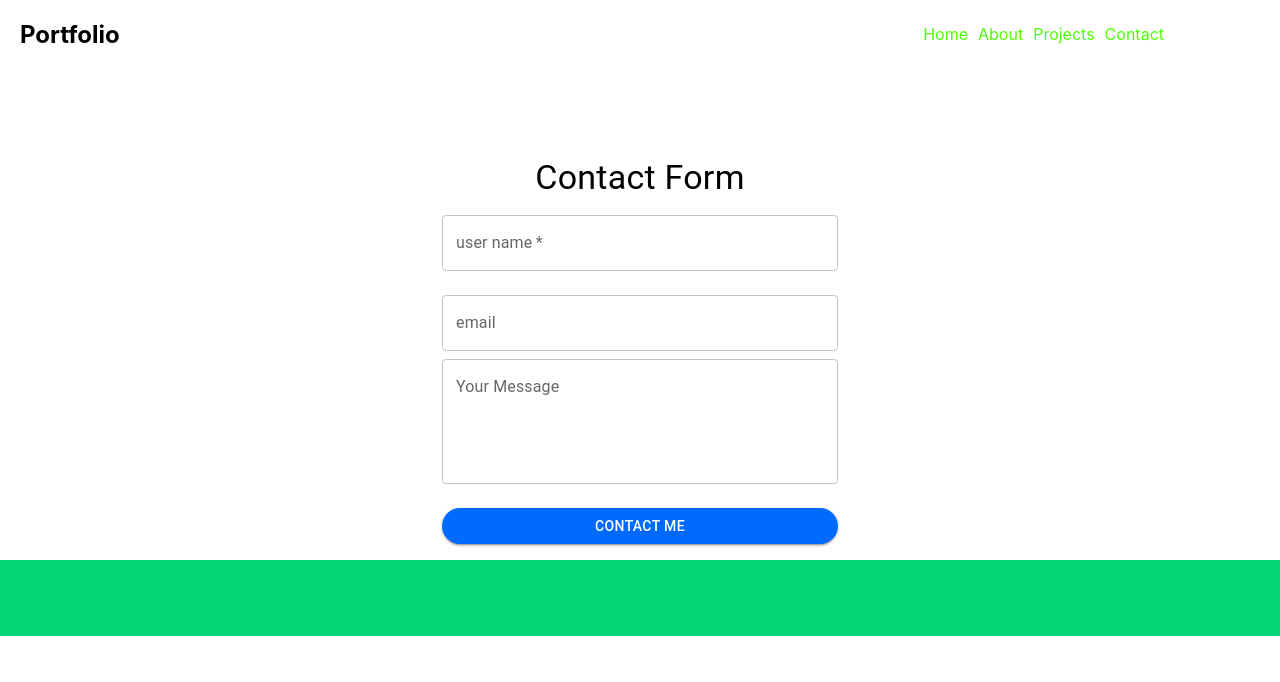
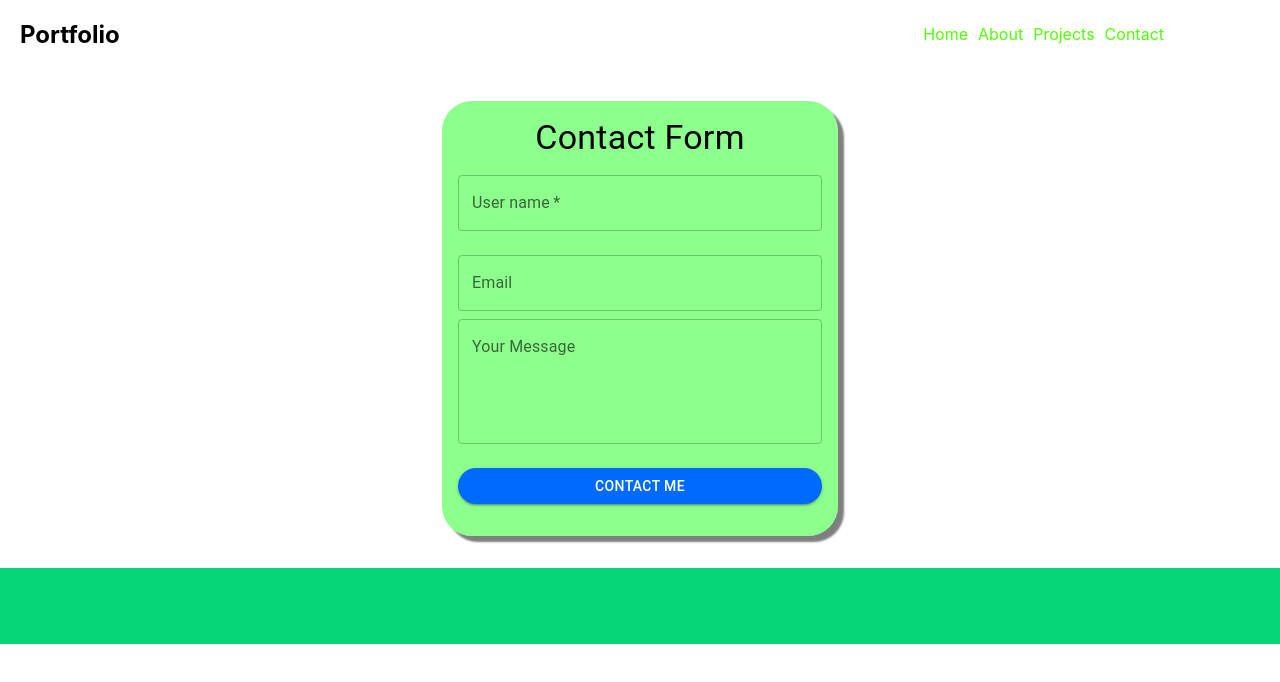
Before and after one commit to Kumarapuvenkatesu/port-folio, a React (Create React App) app: page /contact in a window 1280 px wide. Shown: the top 682 px of the page. Built offline with nearby package versions, Linux system fonts and the light colour scheme; some icons are missing.

Commit message:
cursoures rotatedadded

```diff
--- a/package.json
+++ b/package.json
@@ -11,6 +11,7 @@
     "@testing-library/jest-dom": "^6.6.3",
     "@testing-library/react": "^16.3.0",
     "@testing-library/user-event": "^13.5.0",
+    "prettier": "^3.6.2",
     "react": "^19.1.0",
     "react-chrono": "^2.9.1",
     "react-dom": "^19.1.0",
--- a/src/App.js
+++ b/src/App.js
@@ -12,7 +12,6 @@ const Projects = lazy(() => import('./components/Projects/projects'));
 const Contact = lazy(() => import('./components/Contact/Contact'));
 const NotFound = lazy(() => import('./NotFound/NotFound'));
 
-
 const Layout = () => (
   <>
     <Header />
@@ -24,8 +23,7 @@ const Layout = () => (
 );
 
 function App() {
-  useThemeChange(); // Use custom theme hook
-
+  useThemeChange();
   return (
     <Suspense fallback={<div>Loading...</div>}>
       <Routes>
--- a/src/Custom-hook/useTheme-change.js
+++ b/src/Custom-hook/useTheme-change.js
@@ -14,7 +14,6 @@ const useThemeChange = (initialValue=false) => {
     }
   }, [value]);
 
-
     return {value, toggle};
 }
 export default useThemeChange;
--- a/src/components/About/About.js
+++ b/src/components/About/About.js
@@ -1,4 +1,6 @@
+import React from "react";
 import { Helmet } from "react-helmet";
+
 const About = () => {
     return (
         <div className="not-found not-found1">
--- a/src/components/Contact/Contact.js
+++ b/src/components/Contact/Contact.js
@@ -1,85 +1,90 @@
-import React,{useState} from "react";
+import React,{useState,useEffect} from "react";
 import { Box, Container, TextField, Typography, Button } from "@mui/material";
 import "../../index.css";
 import { Helmet } from "react-helmet";
-
-
-
-
+import "./contact.css"
 
 export default function Contact() {
-    const [email,setEmail]=useState({username:"",email:"",text:""})
+  const [email, setEmail] = useState({ username: "", email: "", text: "" });
+  const [animateCard, setAnimateCard] = useState(false);
 
-    const handleChange=(e)=>{
-        const {name,value}=e.target;
-        setEmail((prevState)=>({
+  useEffect(() => {
+    setAnimateCard(true);
+  }, []);
+
+  const handleChange = (e) => {
+    const { name, value } = e.target;
+    setEmail((prevState) => ({
       ...prevState,
-            [name]:value
-        }))
-    }
-    const submitDetails=(e)=>{
-        e.preventdefault();
-    }
+      [name]: value,
+    }));
+  };
+
+  const submitDetails = (e) => {
+    e.preventDefault();
+    // handle submission logic
+  };
 
   return (
-        <>
-
-
-            <Container component="main" maxWidth="xs" sx={{marginTop:"5rem"}} >
+    <Container component="div" maxWidth="xs">
       <Helmet>
         <title>Contact-portfolio</title>
         <meta name="description" content="Contact Route" />
       </Helmet>
       <Box
-                    sx={{
-                        display: 'flex',
-                        flexDirection: 'column',
-                        alignItems: 'center',
-                        justifyContent: "center"
-                    }}>
-                    <Box component="form" onSubmit={submitDetails} sx={{ mt: 1 }}>
-                        <Typography variant="h4" textAlign={'center'}>
+        component="form"
+        onSubmit={submitDetails}
+        sx={{ my: 4, p: 2 }}
+        className={`card ${animateCard ? "animate" : ""}`}
+      >
+        <Typography variant="h4" textAlign={"center"}>
           Contact Form
         </Typography>
         <TextField
           margin="normal"
           fullWidth
-                            label=" user name"
+          label="User name"
+          name="username"
           autoComplete="off"
-                            type={"email"}
           required
           value={email.username}
-                            onChange={() => handleChange}
+          onChange={handleChange}
         />
         <TextField
           margin="normal"
           fullWidth
-                            label="email"
-                            type="password"
+          label="Email"
+          name="email"
+          type="email"
           value={email.email}
-                             onChange={() => handleChange}
+          onChange={handleChange}
         />
         <TextField
           label="Your Message"
+          name="text"
           multiline
           rows={4}
           fullWidth
           variant="outlined"
+          value={email.text}
+          onChange={handleChange}
         />
-
         <Button
           className="button-style"
           type="submit"
           variant="contained"
           fullWidth
-                            sx={{ mt: 3, mb: 2,backgroundColor:"#006aff",borderRadius:"20px",color:"white" }}
-
+          sx={{
+            mt: 3,
+            mb: 2,
+            backgroundColor: "#006aff",
+            borderRadius: "20px",
+            color: "white",
+          }}
         >
           Contact Me
         </Button>
       </Box>
-                </Box>
     </Container>
-        </>
-    )
+  );
 }
--- /dev/null
+++ b/src/components/Contact/contact.css
@@ -0,0 +1,12 @@
+/* contact.css */
+.card {
+  background-color: #00ff0473;
+  border-radius: 30px;
+  box-shadow: 6px 6px 2px rgba(0, 0, 0, 0.5);
+  transform: rotateY(0deg);
+  transition: transform 2s;
+}
+
+.card.animate {
+  transform: rotateY(360deg);
+}
--- a/src/components/Projects/projects.js
+++ b/src/components/Projects/projects.js
@@ -30,7 +30,6 @@ const projects=()=>{
     return (
         <div>
           <Helmet>
-
             <title>Projects-route</title>
              <meta name="description" content="Project Route" />
           </Helmet>
--- a/src/index.css
+++ b/src/index.css
@@ -253,22 +253,19 @@ span.hand{
 
 }
 .skills-list li:hover{
-  background-color: #495057;
+  background-color: #0d7dec;
   cursor: pointer;
   transform: scale(1.2);
-  transition: transform 0.3s ease, background-color 0.3s ease;
+  transition: transform 0.2s ease, background-color 0.3s ease;
   box-shadow: 0 4px 8px rgba(0, 0, 0, 0.2);
-  animation: skills-spin-scale 0.6s ease forwards;
+  animation: skills-spin-scale 0.3s ease forwards;
 }
 @keyframes skills-spin-scale {
   0% {
-    transform: scale(1) rotate(0deg);
+    transform:  rotateX(0deg);
   }
-  /* 50%{
-     transform: scale(1.2) rotate(180deg);
-  } */
-  100% {
-    transform: scale(1.2) rotate(360deg);
+  20%,100% {
+    transform:  rotateX(360deg);
   }
 }
 span b:hover{
--- a/src/index.js
+++ b/src/index.js
@@ -5,18 +5,13 @@ import App from './App';
 import reportWebVitals from './reportWebVitals';
 import { BrowserRouter } from 'react-router-dom';
 
-
 const root = ReactDOM.createRoot(document.getElementById('root'));
-
-
 root.render(
-
   <React.StrictMode>
     <BrowserRouter>
     <App />
     </BrowserRouter>
   </React.StrictMode>
-
 );
 
 
```
Also changed, not shown: src/components/Home/Home.js (+6 -5 lines), 1 other file (tests, documents, lock files or other folders). Lines whose indentation alone changed are shown as unchanged.
